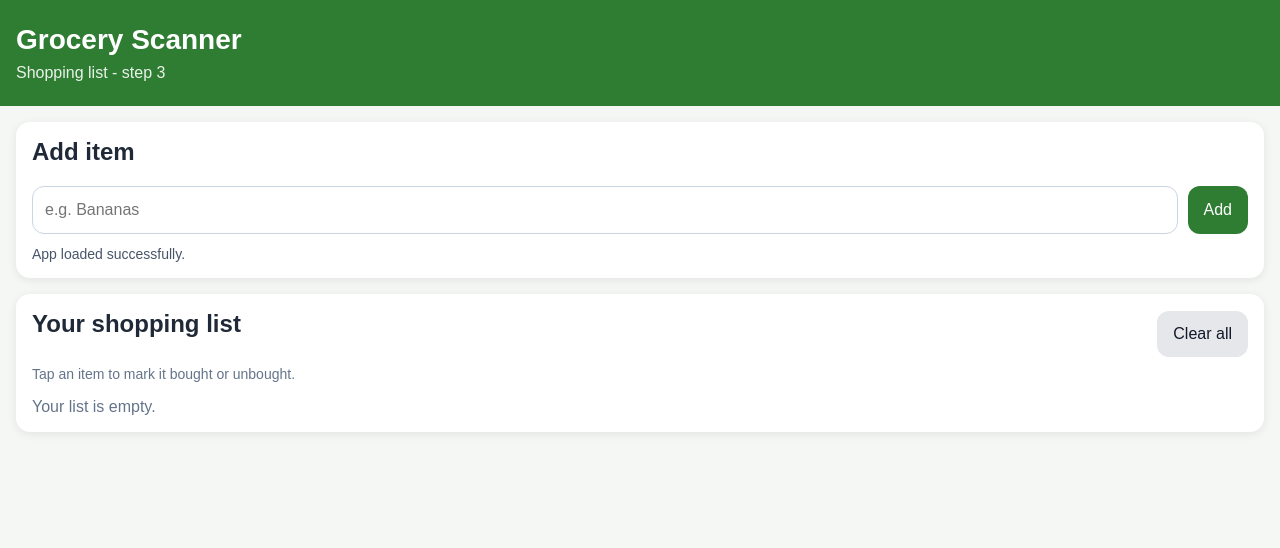
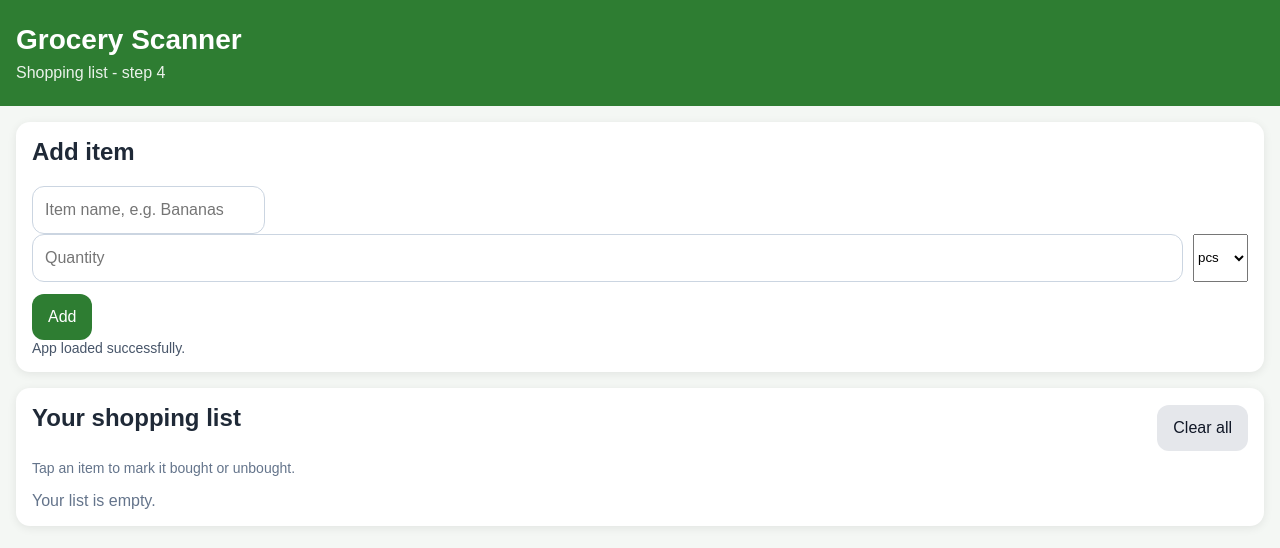
Before and after one commit to Andivdputten/Shopping-list-app, a plain HTML site: page index.html in a window 1280 px wide. Drawn offline with Linux system fonts and the light colour scheme.

Commit message:
Update index.html

```diff
--- a/index.html
+++ b/index.html
@@ -15,20 +15,43 @@
 <body>
   <header class="app-header">
     <h1>Grocery Scanner</h1>
-    <p class="subtitle">Shopping list - step 3</p>
+    <p class="subtitle">Shopping list - step 4</p>
   </header>
 
   <main class="container">
     <section class="card">
       <h2>Add item</h2>
 
-      <div class="input-row">
+      <div class="form-stack">
         <input
           id="itemInput"
           type="text"
-          placeholder="e.g. Bananas"
+          placeholder="Item name, e.g. Bananas"
           autocomplete="off"
         />
+
+        <div class="input-row">
+          <input
+            id="quantityInput"
+            type="number"
+            inputmode="decimal"
+            min="0"
+            step="any"
+            placeholder="Quantity"
+          />
+
+          <select id="unitInput">
+            <option value="pcs">pcs</option>
+            <option value="g">g</option>
+            <option value="kg">kg</option>
+            <option value="ml">ml</option>
+            <option value="l">l</option>
+            <option value="pack">pack</option>
+            <option value="bottle">bottle</option>
+            <option value="can">can</option>
+          </select>
+        </div>
+
         <button id="addButton" class="primary-button">Add</button>
       </div>
 
```
